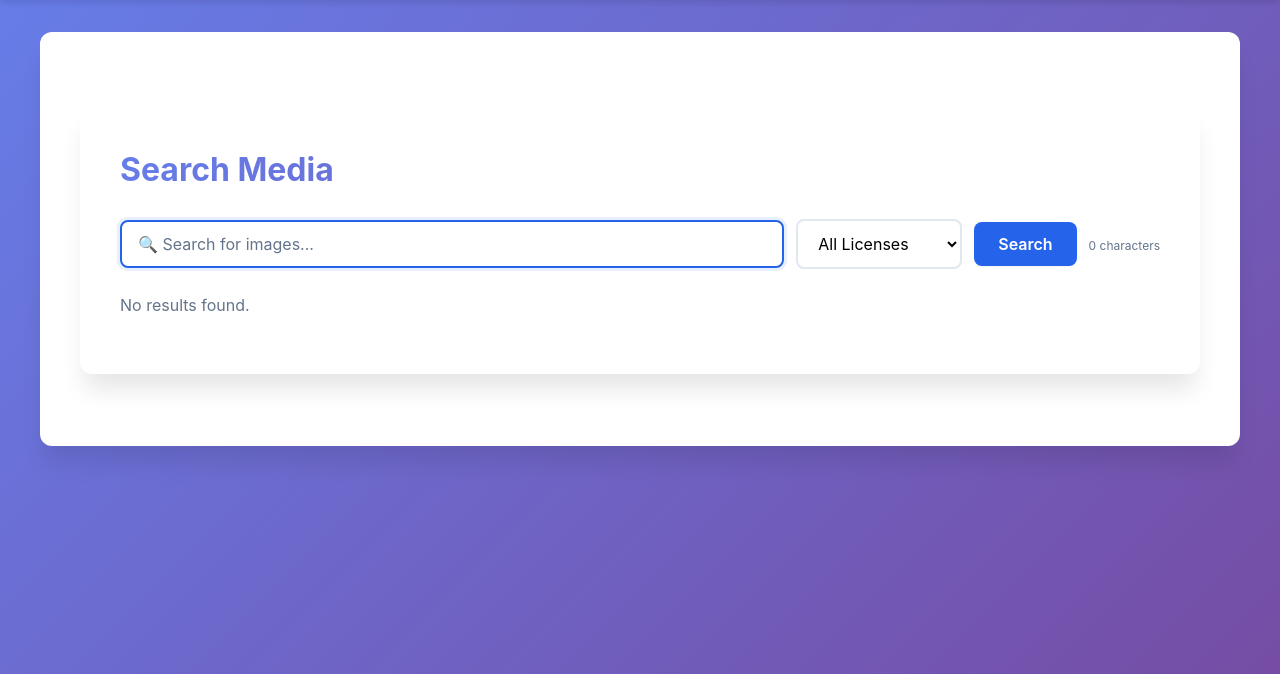
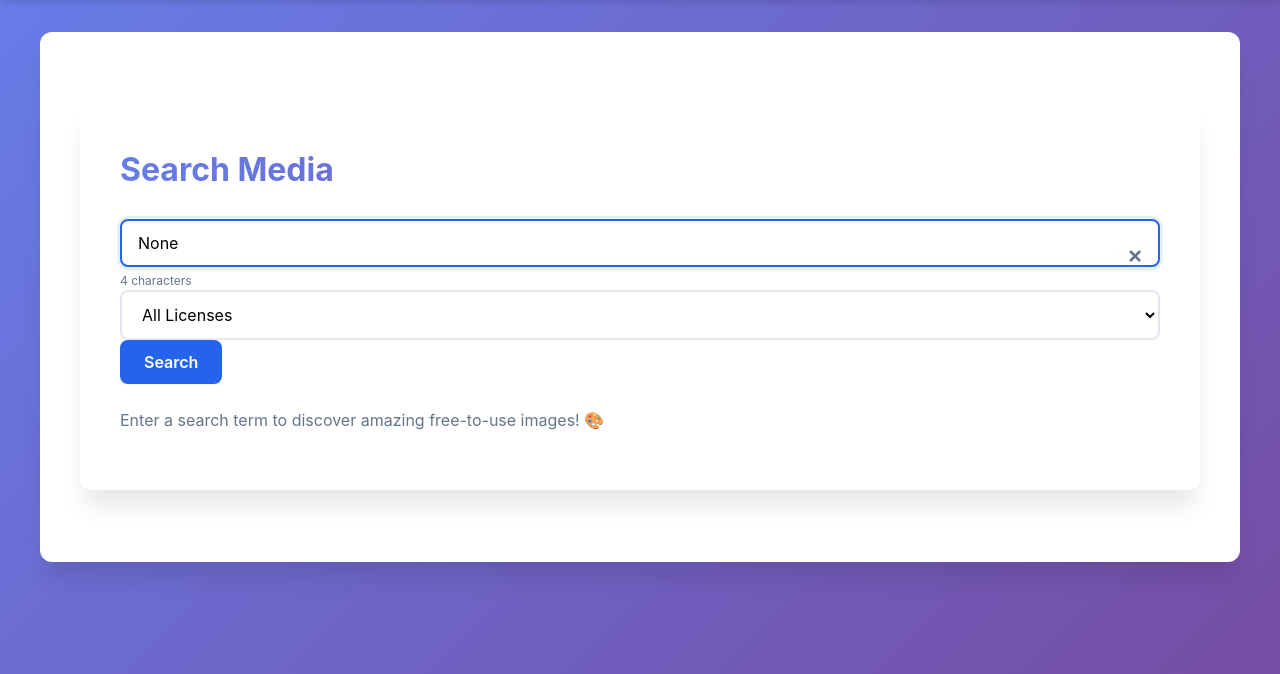
Before and after one commit to FestusMatsitsa/opensearchapp, a Django app: page /search/ in a window 1280 px wide. Shown: the part 58-732 px from the top of the page. Run offline with Django 5.2, Linux system fonts and the light colour scheme.

Commit message:
Refine search.html template

```diff
--- a/media_app/templates/search.html
+++ b/media_app/templates/search.html
@@ -5,29 +5,32 @@
 
 <div class="content">
     <h2>Search Media</h2>
+    <form method="get" action="{% url 'search' %}" class="search-form mb-6">
+    <div class="form-row">
+        <div class="search-input-container">
+            <input type="text" name="q" value="{{ query }}" placeholder="🔍 Search for images..."
+                   class="search-input" />
+        </div>
 
-    <form method="get" action="{% url 'search' %}" class="flex flex-wrap gap-2 items-center mb-6">
-        <input type="text" name="q" value="{{ request.GET.q }}" placeholder="Search..."
-               class="border rounded px-3 py-2 w-64" />
-
-        <select name="license" class="border rounded px-3 py-2">
+        <select name="license" class="license-select">
             <option value="">All Licenses</option>
-            <option value="cc0" {% if request.GET.license == 'cc0' %}selected{% endif %}>CC0</option>
-            <option value="by" {% if request.GET.license == 'by' %}selected{% endif %}>CC BY</option>
-            <option value="by-sa" {% if request.GET.license == 'by-sa' %}selected{% endif %}>CC BY-SA</option>
-            <option value="by-nd" {% if request.GET.license == 'by-nd' %}selected{% endif %}>CC BY-ND</option>
-            <option value="by-nc" {% if request.GET.license == 'by-nc' %}selected{% endif %}>CC BY-NC</option>
-            <option value="by-nc-sa" {% if request.GET.license == 'by-nc-sa' %}selected{% endif %}>CC BY-NC-SA</option>
-            <option value="by-nc-nd" {% if request.GET.license == 'by-nc-nd' %}selected{% endif %}>CC BY-NC-ND</option>
+            <option value="cc0" {% if license_type == 'cc0' %}selected{% endif %}>CC0</option>
+            <option value="by" {% if license_type == 'by' %}selected{% endif %}>CC BY</option>
+            <option value="by-sa" {% if license_type == 'by-sa' %}selected{% endif %}>CC BY-SA</option>
+            <option value="by-nd" {% if license_type == 'by-nd' %}selected{% endif %}>CC BY-ND</option>
+            <option value="by-nc" {% if license_type == 'by-nc' %}selected{% endif %}>CC BY-NC</option>
+            <option value="by-nc-sa" {% if license_type == 'by-nc-sa' %}selected{% endif %}>CC BY-NC-SA</option>
+            <option value="by-nc-nd" {% if license_type == 'by-nc-nd' %}selected{% endif %}>CC BY-NC-ND</option>
         </select>
 
-        <button type="submit" class="bg-blue-600 hover:bg-blue-700 text-white px-4 py-2 rounded">
+        <button type="submit" class="search-button">
             Search
         </button>
-    </form>
+    </div>
+</form>
 
     {% if search_history %}
-    <div class="mt-6">
+    <div class="mt-6 mb-6">
         <h3 class="font-semibold mb-2">Your Search History</h3>
         <ul class="flex flex-wrap gap-2">
             {% for item in search_history %}
@@ -41,14 +44,26 @@
     </div>
     {% endif %}
 
+    {% if query %}
+        <div class="results-info mt-4 mb-4">
+            <p class="text-muted">
+                {% if results %}
+                    Found <strong>{{ total_results }}</strong> results for "<strong>{{ query }}</strong>"
+                    {% if license_type %}with <strong>{{ license_type }}</strong> license{% endif %}
+                {% else %}
+                    <!-- Remove the "Searching..." text here since JavaScript handles it -->
+                {% endif %}
+            </p>
+        </div>
+    {% endif %}
 
     {% if results %}
     <div class="media-list">
         {% for item in results %}
         <div class="media-item">
             {% if item.url %}
-            <a href="{{ item.foreign_landing_url|default:item.url }}" target="_blank">
-                <img src="{{ item.url }}" alt="{{ item.title|default:'Untitled' }}" class="media-preview">
+            <a href="{{ item.foreign_landing_url|default:item.url }}" target="_blank" rel="noopener noreferrer">
+                <img src="{{ item.url }}" alt="{{ item.title|default:'Untitled' }}" class="media-preview" loading="lazy">
             </a>
             {% else %}
             <div style="height: 200px; background: #eee; display: flex; align-items: center; justify-content: center;">No Image</div>
@@ -58,22 +73,36 @@
         </div>
         {% endfor %}
     </div>
+
+    <!-- Pagination Controls -->
+    {% if prev_page or next_page %}
+    <div class="pagination-controls">
+        {% if prev_page %}
+        <a href="?q={{ query }}{% if license_type %}&license={{ license_type }}{% endif %}&page={{ prev_page }}"
+           class="pagination-btn">
+            ← Previous
+        </a>
+        {% else %}
+        <span class="pagination-btn-disabled">← Previous</span>
+        {% endif %}
+
+        <span class="page-info">Page {{ current_page }}</span>
+
+        {% if next_page %}
+        <a href="?q={{ query }}{% if license_type %}&license={{ license_type }}{% endif %}&page={{ next_page }}"
+           class="pagination-btn">
+            Next →
+        </a>
+        {% else %}
+        <span class="pagination-btn-disabled">Next →</span>
+        {% endif %}
+    </div>
+    {% endif %}
+
+    {% elif query and total_results == 0 %}
+    <p class="no-results">No results found for "{{ query }}". Try different keywords or license filters.</p>
     {% else %}
-    <p>No results found.</p>
+    <p class="no-results">Enter a search term to discover amazing free-to-use images! 🎨</p>
     {% endif %}
 </div>
-{% if recent_searches %}
-    <div class="mb-4">
-        <h3 class="font-semibold mb-2">Recent Searches</h3>
-        <ul class="flex flex-wrap gap-2">
-            {% for term in recent_searches %}
-                <li class="bg-gray-200 px-3 py-1 rounded-full text-sm">
-                    <a href="?q={{ term }}">{{ term }}</a>
-                    <a href="{% url 'delete_search' term %}" class="text-red-500 ml-1">×</a>
-                </li>
-            {% endfor %}
-        </ul>
-        <a href="{% url 'clear_searches' %}" class="text-blue-600 text-sm mt-2 inline-block">Clear All</a>
-    </div>
-{% endif %}
 {% endblock %}
```
